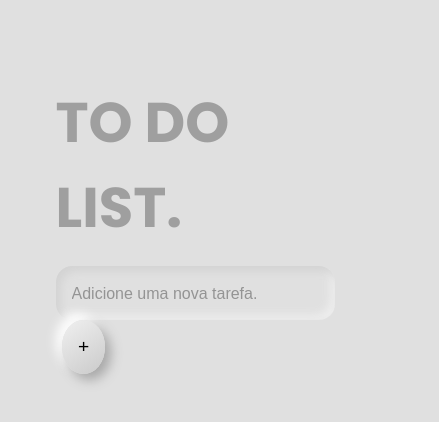
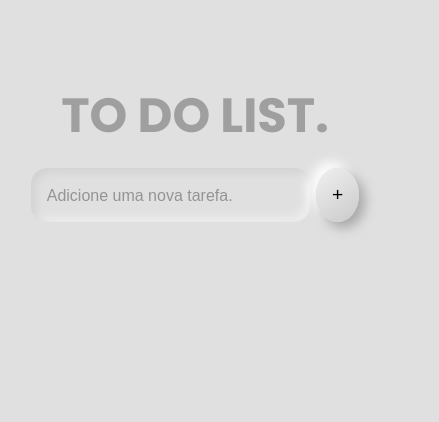
Before and after one commit to caique095/to_do_list, a plain HTML site: page index.html in a window 390 px wide. Shown: the whole page, 439 px wide, since content can reach past the window. Drawn offline with Linux system fonts and the light colour scheme.

Commit message:
Tornando o programa responsivo

```diff
--- a/css/base.css
+++ b/css/base.css
@@ -83,10 +83,6 @@ li{
     width: 15rem;
 }
 
-.lista-btn{
-
-}
-
 .item{
     margin: 1rem 0;
     font-size: 1.2rem;
@@ -116,3 +112,23 @@ li{
     text-decoration: line-through;
     text-decoration-color: #2da23f;
 }
+
+
+/* ===== MEDIA QUERY =====  */
+
+@media only screen and (max-width: 600px){
+    .top-titulo{
+        display: flex;
+        justify-content: center;
+    }
+
+    .top-text{
+        font-size: 3rem;
+    }
+
+    .form{
+        display: flex;
+        justify-content: center;
+        align-items: center;
+    }
+}
```
